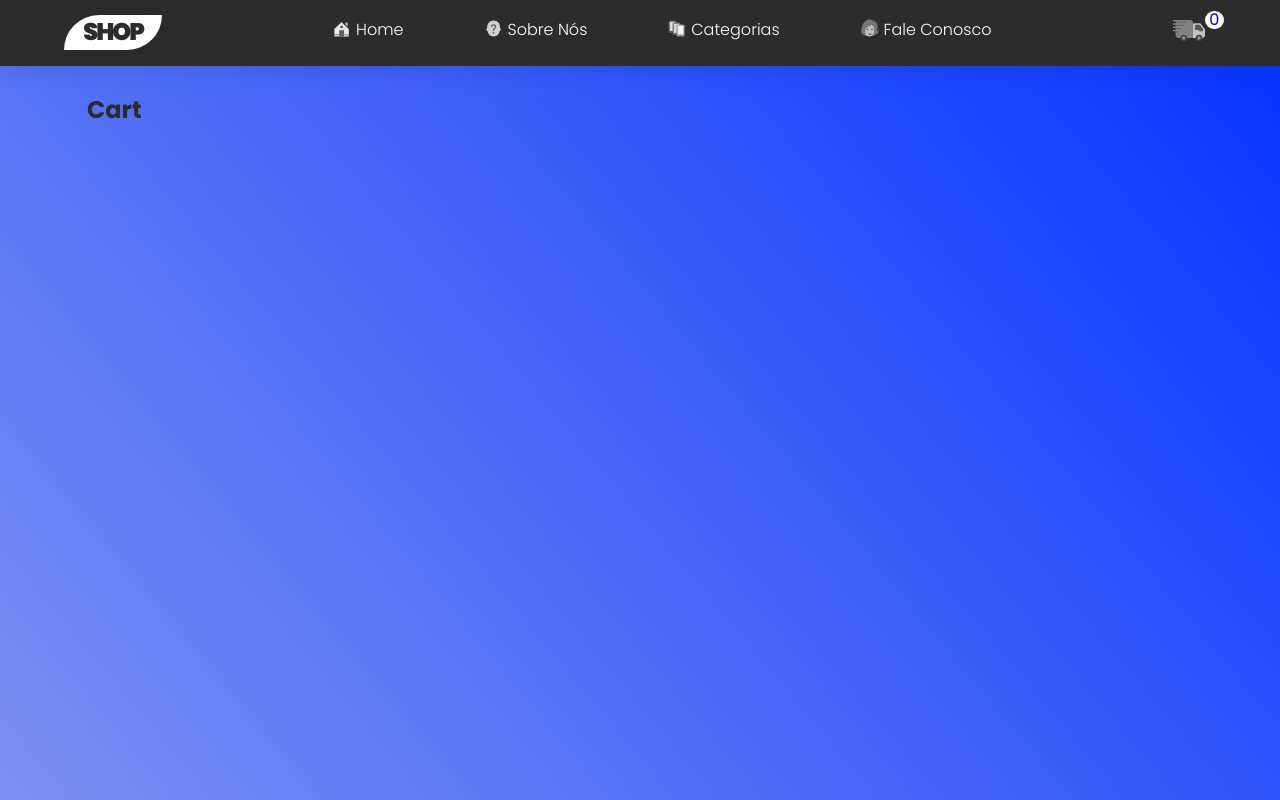
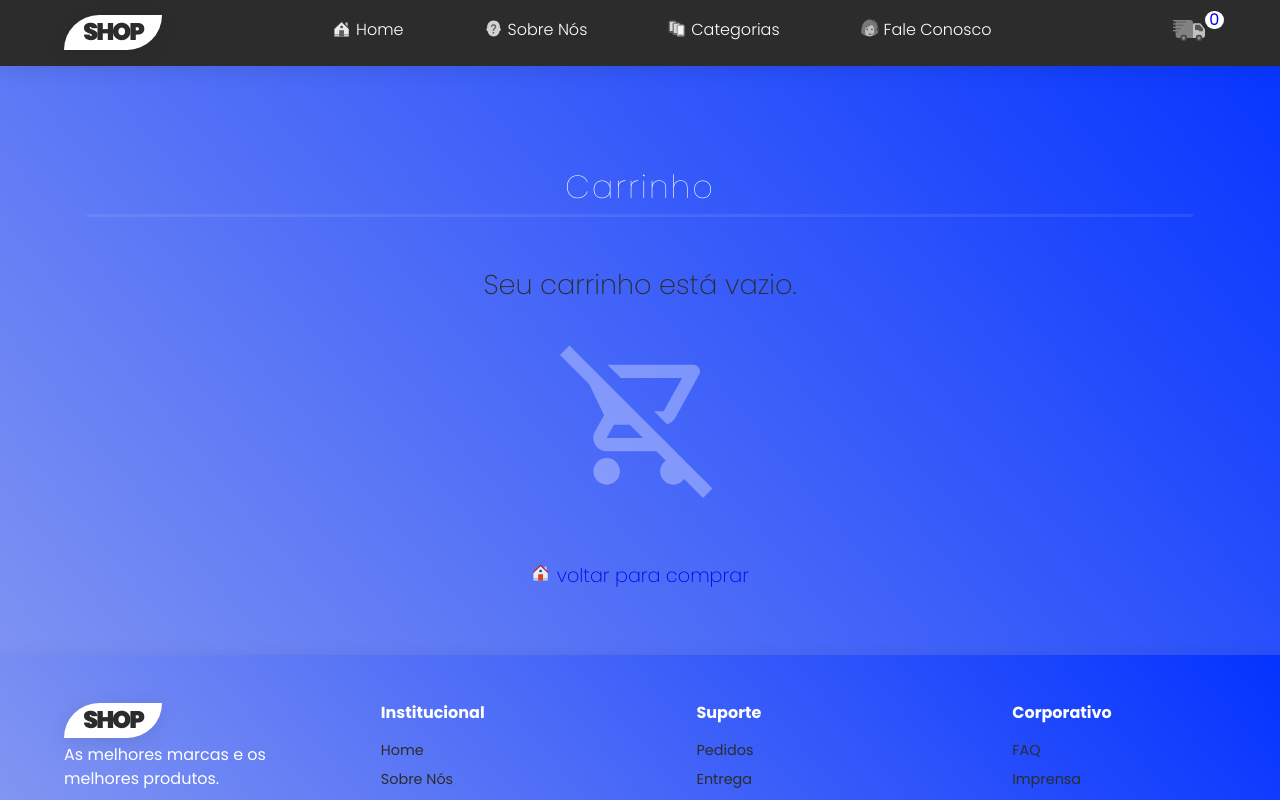
Before and after one commit to dev-marcioreis/shop-react, a React (Create React App) app: page /cart in a window 1280 px wide. Shown: the top 800 px of the page. Built offline with nearby package versions, Linux system fonts and the light colour scheme; no server answers.

Commit message:
cart empty pronto

```diff
--- a/src/components/cart/Cart.jsx
+++ b/src/components/cart/Cart.jsx
@@ -1,11 +1,38 @@
+import { useSelector } from 'react-redux'
+import { Link } from 'react-router-dom'
 import './cart.css'
+import { FcHome as Home } from 'react-icons/fc'
+import { MdOutlineRemoveShoppingCart as Empty } from 'react-icons/md'
 
 const Cart = () => {
+
+  const cart = useSelector(state => state.cart)
+
   return (
     <>
         <section className="section cart">
           <div className="container">
-            <h1>Cart</h1>
+            <h2>carrinho</h2>
+            {
+              cart.cartItems.length === 0 ? (
+                <div className="cart__empty">
+                  <p>Seu carrinho está vazio.</p>
+                  <i className='empty__logo'><Empty /></i>
+                    <Link to='/shop-react' className="home__shop">
+                      <i><Home /></i>
+                      <span>voltar para comprar</span>
+                    </Link>
+                </div>
+              ) : (
+              <>
+                <div className="cart__titles flex2">
+                  <h3>item</h3>
+                  <h3>valor</h3>
+                  <h3>quantidade</h3>
+                  <h3>total</h3>
+                </div>
+              </>)
+            }
           </div>
         </section>
     </>
--- a/src/components/cart/cart.css
+++ b/src/components/cart/cart.css
@@ -1,3 +1,39 @@
-.cart {
-    height: 100vh;
+.cart h2 {
+    margin-block-start: 4rem;
+    margin-block-end: 3rem;
+    padding: .5rem;
+    text-align: center;
+    font-size: 2rem;
+    font-weight: 100;
+    color: var(--white-color);
+    text-transform: capitalize;
+    letter-spacing: 2px;
+    border-bottom: 3px solid hsla(0, 0%, 100%, 0.082);
 }
+.cart__empty {
+    text-align: center;
+}
+.cart__empty p {
+    font-size: 1.7rem;
+    font-weight: 200;
+    margin-block-end: 1rem;
+}
+.empty__logo {
+    font-size: 10rem;
+    color: hsla(0, 0%, 100%, 0.322);
+}
+.home__shop {
+    display: flex;
+    align-items: center;
+    justify-content: center;
+    gap: .4rem;
+    font-size: 1.2rem;
+    font-weight: 200;
+    margin-block-end: 2rem;
+}
+.home__shop i {
+    transition: var(--transition);
+}
+.home__shop:hover i {
+    transform: scale(1.5);
+}
```
